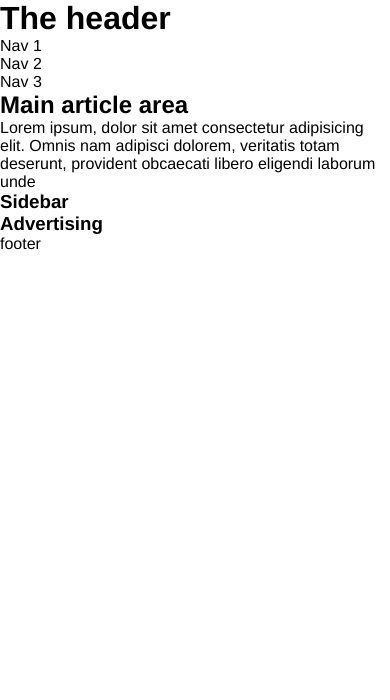
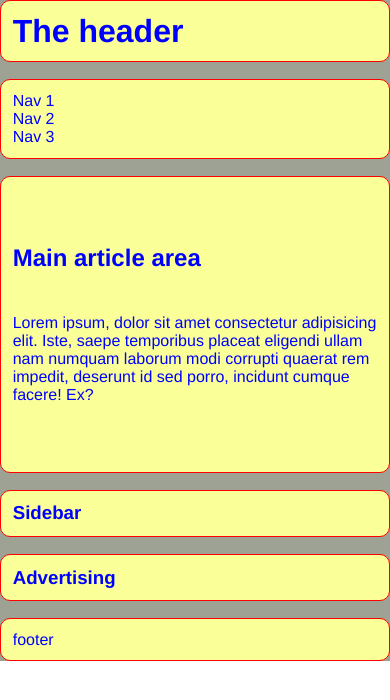
Before and after one commit to Gebczynski-Szkola/TSI, a plain HTML site: page RWD_zadanie/Grid/index.html in a window 390 px wide. Drawn offline with Linux system fonts and the light colour scheme.

Commit message:
phone version

```diff
--- a/RWD_zadanie/Grid/index.html
+++ b/RWD_zadanie/Grid/index.html
@@ -30,8 +30,9 @@
         <main>
             <article>
                 <h2>Main article area</h2>
-                <p>Lorem ipsum, dolor sit amet consectetur adipisicing elit. Omnis nam adipisci dolorem, veritatis totam
-                    deserunt, provident obcaecati libero eligendi laborum unde </p>
+                <p>Lorem ipsum, dolor sit amet consectetur adipisicing elit. Iste, saepe temporibus placeat eligendi
+                    ullam nam numquam laborum modi corrupti quaerat rem impedit, deserunt id sed porro, incidunt cumque
+                    facere! Ex? </p>
             </article>
         </main>
         <section class="sidebar element">
--- a/RWD_zadanie/Grid/style/main.scss
+++ b/RWD_zadanie/Grid/style/main.scss
@@ -4,3 +4,68 @@
     box-sizing: border-box;
     font-family: 'Franklin Gothic Medium', 'Arial Narrow', Arial, sans-serif;
 }
+//do 640px
+.container{
+    width: 100%;
+    display: grid;
+    grid-template-columns: 1fr;
+    grid-template-rows: 10fr;
+    grid-template-areas:
+    "header"
+    "aside"
+    "aside"
+    "main"
+    "main"
+    "main"
+    "main"
+    "sidebar"
+    "advert"
+    "footer";
+    row-gap: 2vh;
+    background-color: rgb(158, 162, 148);
+
+    header, aside, main, .advertising, .sidebar, footer{
+        padding: 3vw;
+        color: blue;
+        border: 1px solid red;
+        border-radius: 10px;
+        height: auto;
+        background-color: rgb(250, 255, 151);
+    }
+
+
+    header{
+        grid-area: header;
+    }
+
+    aside{
+        grid-area: aside;
+
+        ul{
+            list-style: none;
+        }
+    }
+
+    main{
+        grid-area: main;
+        padding: 8vh 3vw 8vh 3vw;
+
+        h2{
+            margin-bottom: 5vh;
+        }
+    }
+
+    .sidebar{
+        grid-area: sidebar;
+    }
+
+    .advertising{
+        grid-area: advert;
+    }
+
+    footer{
+        grid-area: footer;
+    }
+
+
+}
```
Also changed, not shown: RWD_zadanie/Grid/style/main.css, RWD_zadanie/Grid/style/main.min.css.
